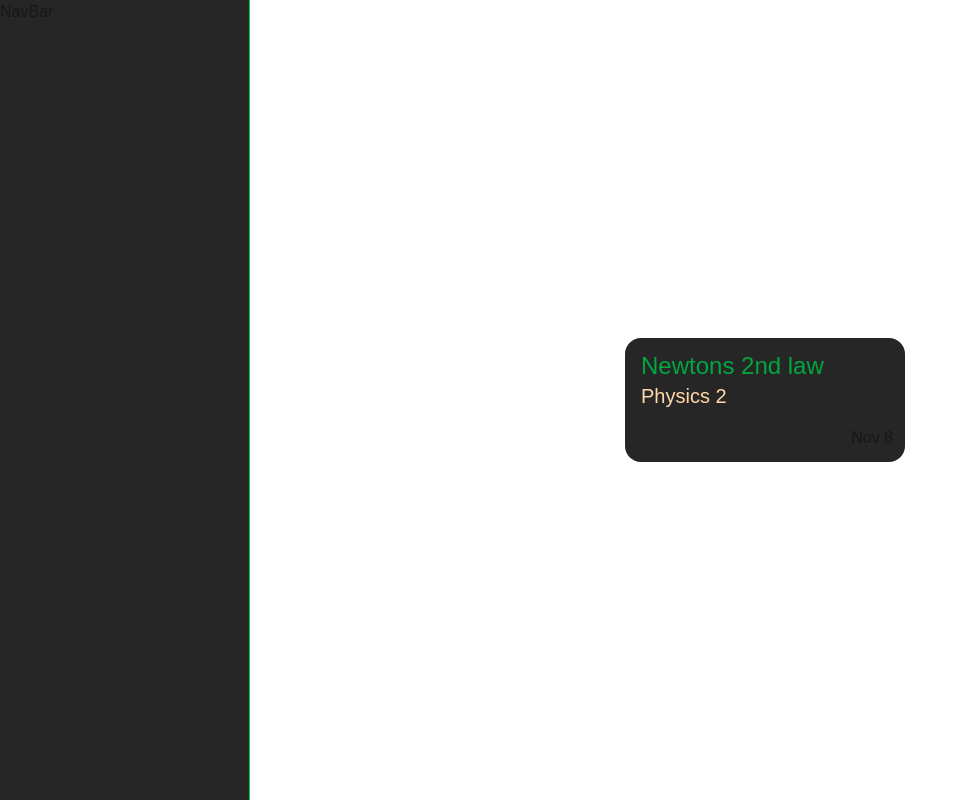
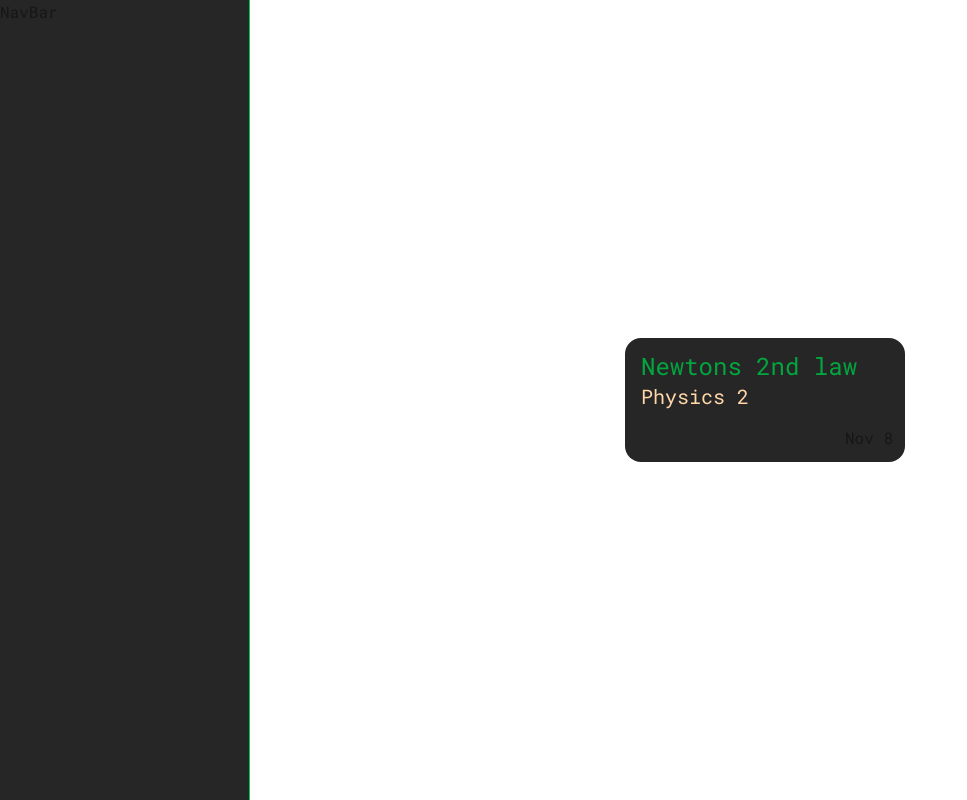
Before and after one commit to Jorgeag2004/study-stack, a Next.js app: page /test in a window 1280 px wide. Shown: the whole page, without its empty margins (0-967 px from the left). Built offline with nearby package versions, Linux system fonts and the light colour scheme.

Commit message:
Added global font

```diff
--- a/src/app/layout.tsx
+++ b/src/app/layout.tsx
@@ -1,17 +1,7 @@
 import type { Metadata } from "next";
-import { Geist, Geist_Mono } from "next/font/google";
 import "./globals.css";
 import { NavBar } from "@/components/NavBar";
-
-const geistSans = Geist({
-  variable: "--font-geist-sans",
-  subsets: ["latin"],
-});
-
-const geistMono = Geist_Mono({
-  variable: "--font-geist-mono",
-  subsets: ["latin"],
-});
+import { roboto_mono } from "@/ui/fonts";
 
 export const metadata: Metadata = {
   title: "Create Next App",
@@ -26,7 +16,7 @@ export default function RootLayout({
   return (
     <html lang="en">
       <body
-        className={`${geistSans.variable} ${geistMono.variable} antialiased flex`}
+        className={`${roboto_mono.className} antialiased flex`}
       >
         <NavBar />
         <main className="flex-1 overflow-auto">
--- /dev/null
+++ b/src/ui/fonts.ts
@@ -0,0 +1,3 @@
+import { Roboto_Mono } from "next/font/google";
+
+export const roboto_mono = Roboto_Mono({subsets: ['latin']});
```
